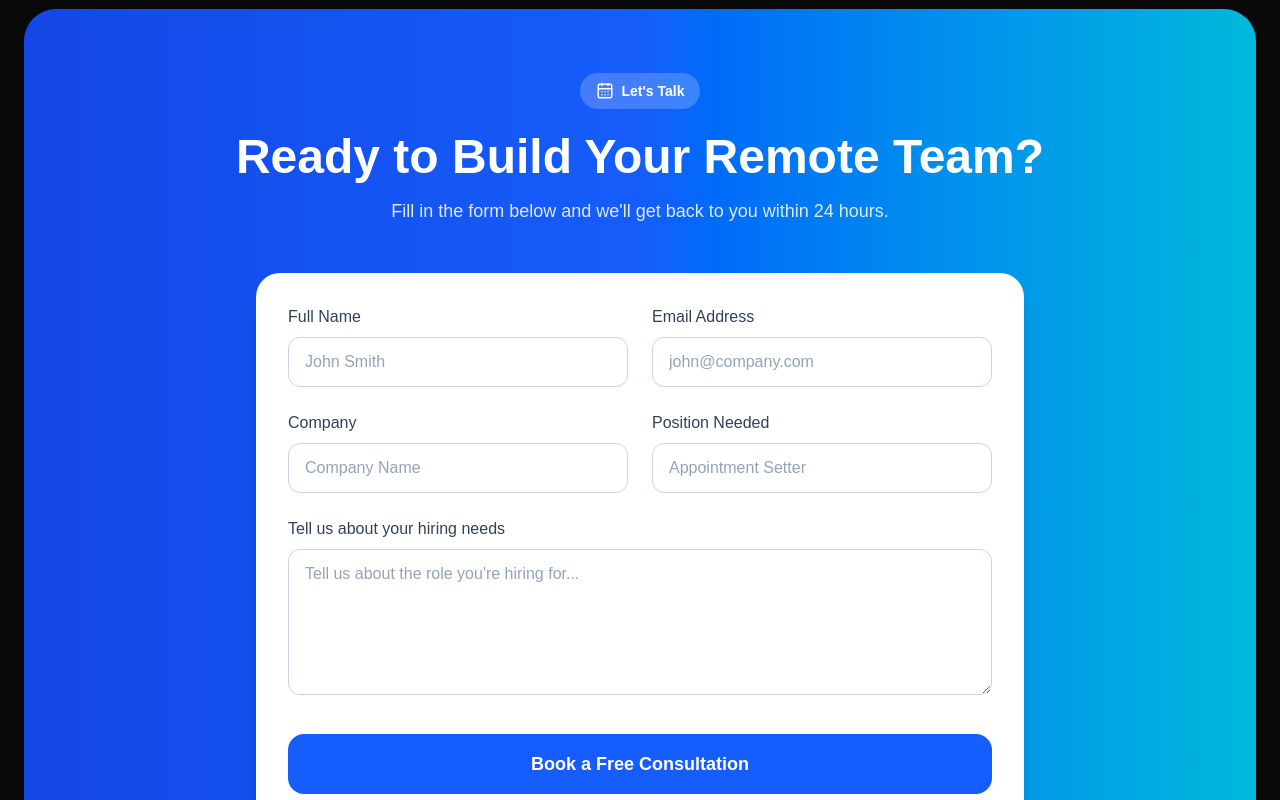
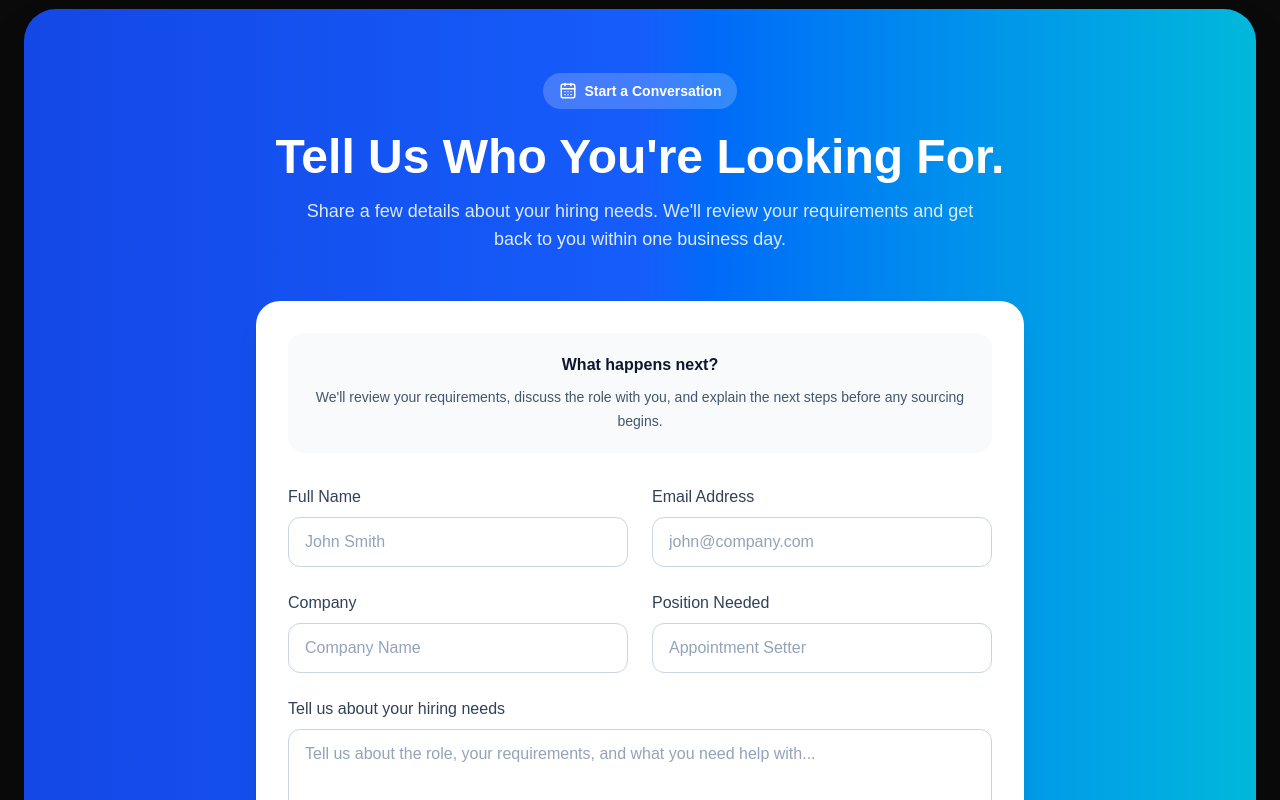
Before and after one commit to Silindokuhle98/remote-talent-co, a Next.js app: page / in a window 1280 px wide. Shown: the part 6860-7660 px from the top of the page. Built offline with nearby package versions, Linux system fonts and the light colour scheme.

Commit message:
Improve consultation CTA and client expectations

```diff
--- a/app/components/CallToAction.tsx
+++ b/app/components/CallToAction.tsx
@@ -42,7 +42,9 @@ export default function CallToAction() {
       const data = await res.json();
 
       if (data.success) {
-        setSuccess("Thank you! We'll get back to you within 24 hours.");
+        setSuccess(
+          "Thanks for reaching out. We'll review your requirements and get back to you within one business day."
+        );
 
         setForm({
           fullName: "",
@@ -101,16 +103,16 @@ export default function CallToAction() {
             <div className="mb-12 text-center text-white">
               <div className="inline-flex items-center gap-2 rounded-full bg-white/20 px-4 py-2 text-sm font-semibold">
                 <CalendarDays size={18} />
-                Let's Talk
+                Start a Conversation
               </div>
 
               <h2 className="mt-6 text-4xl font-bold md:text-5xl">
-                Ready to Build Your Remote Team?
+                Tell Us Who You&apos;re Looking For.
               </h2>
 
-              <p className="mt-4 text-lg text-blue-100">
-                Fill in the form below and we'll get back to you within 24
-                hours.
+              <p className="mx-auto mt-4 max-w-2xl text-lg text-blue-100">
+                Share a few details about your hiring needs. We&apos;ll review your
+                requirements and get back to you within one business day.
               </p>
             </div>
 
@@ -118,6 +120,16 @@ export default function CallToAction() {
               onSubmit={handleSubmit}
               className="mx-auto max-w-3xl rounded-3xl bg-white p-8 shadow-xl"
             >
+              <div className="mb-8 rounded-2xl bg-slate-50 p-5 text-center">
+                <p className="font-semibold text-slate-900">
+                  What happens next?
+                </p>
+                <p className="mt-2 text-sm leading-6 text-slate-600">
+                  We&apos;ll review your requirements, discuss the role with you,
+                  and explain the next steps before any sourcing begins.
+                </p>
+              </div>
+
               <div className="grid gap-6 md:grid-cols-2">
                 <div>
                   <label className="mb-2 block font-medium text-slate-700">
@@ -131,10 +143,7 @@ export default function CallToAction() {
                     onChange={handleChange}
                     placeholder="John Smith"
                     className="w-full rounded-xl border border-slate-300 bg-white px-4 py-3 text-slate-900 outline-none focus:border-blue-600 focus:ring-2 focus:ring-blue-100"
-                    style={{
-                      color: "#0f172a",
-                      WebkitTextFillColor: "#0f172a",
-                    }}
+                    style={{ color: "#0f172a", WebkitTextFillColor: "#0f172a" }}
                     required
                   />
                 </div>
@@ -151,10 +160,7 @@ export default function CallToAction() {
                     onChange={handleChange}
                     placeholder="john@company.com"
                     className="w-full rounded-xl border border-slate-300 bg-white px-4 py-3 text-slate-900 outline-none focus:border-blue-600 focus:ring-2 focus:ring-blue-100"
-                    style={{
-                      color: "#0f172a",
-                      WebkitTextFillColor: "#0f172a",
-                    }}
+                    style={{ color: "#0f172a", WebkitTextFillColor: "#0f172a" }}
                     required
                   />
                 </div>
@@ -171,10 +177,7 @@ export default function CallToAction() {
                     onChange={handleChange}
                     placeholder="Company Name"
                     className="w-full rounded-xl border border-slate-300 bg-white px-4 py-3 text-slate-900 outline-none focus:border-blue-600 focus:ring-2 focus:ring-blue-100"
-                    style={{
-                      color: "#0f172a",
-                      WebkitTextFillColor: "#0f172a",
-                    }}
+                    style={{ color: "#0f172a", WebkitTextFillColor: "#0f172a" }}
                   />
                 </div>
 
@@ -190,10 +193,7 @@ export default function CallToAction() {
                     onChange={handleChange}
                     placeholder="Appointment Setter"
                     className="w-full rounded-xl border border-slate-300 bg-white px-4 py-3 text-slate-900 outline-none focus:border-blue-600 focus:ring-2 focus:ring-blue-100"
-                    style={{
-                      color: "#0f172a",
-                      WebkitTextFillColor: "#0f172a",
-                    }}
+                    style={{ color: "#0f172a", WebkitTextFillColor: "#0f172a" }}
                   />
                 </div>
               </div>
@@ -208,12 +208,9 @@ export default function CallToAction() {
                   rows={5}
                   value={form.message}
                   onChange={handleChange}
-                  placeholder="Tell us about the role you're hiring for..."
+                  placeholder="Tell us about the role, your requirements, and what you need help with..."
                   className="w-full rounded-xl border border-slate-300 bg-white px-4 py-3 text-slate-900 outline-none focus:border-blue-600 focus:ring-2 focus:ring-blue-100"
-                  style={{
-                    color: "#0f172a",
-                    WebkitTextFillColor: "#0f172a",
-                  }}
+                  style={{ color: "#0f172a", WebkitTextFillColor: "#0f172a" }}
                   required
                 />
               </div>
@@ -223,7 +220,7 @@ export default function CallToAction() {
                 disabled={loading}
                 className="mt-8 w-full rounded-2xl bg-blue-600 px-8 py-4 text-lg font-semibold text-white transition hover:bg-blue-700 disabled:cursor-not-allowed disabled:opacity-70"
               >
-                {loading ? "Sending..." : "Book a Free Consultation"}
+                {loading ? "Sending..." : "Request a Consultation"}
               </button>
 
               {success && (
```
